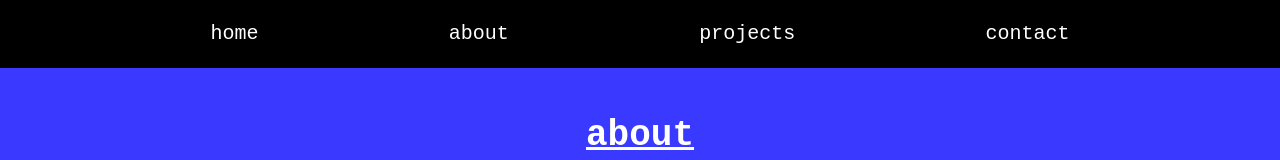
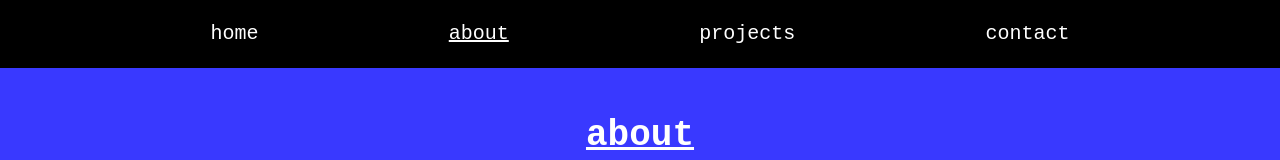
Before and after one commit to AristideExe/aristide-proriol-v2, a React (Vite) app: page /about in a window 1280 px wide. Shown: the top 160 px of the page. Built offline with nearby package versions, Linux system fonts and the light colour scheme.

Commit message:
feat: improve header

```diff
--- a/index.html
+++ b/index.html
@@ -4,7 +4,7 @@
   <head>
     <meta charset="UTF-8" />
     <meta name="viewport" content="width=device-width, initial-scale=1.0" />
-    <title>aristide-proriol-v2</title>
+    <title>Aristide Proriol</title>
   </head>
   <body>
     <div id="app"></div>
--- a/src/components/Header/HeaderLink.tsx
+++ b/src/components/Header/HeaderLink.tsx
@@ -1,5 +1,5 @@
 import {Link, type LinkComponentProps} from "@tanstack/react-router";
 
 export function HeaderLink (linkProps : LinkComponentProps) {
-    return <Link {...linkProps} className="text-xl hover:text-(--background-color) transition-all duration-200"/>;
+    return <Link {...linkProps} className="text-xl hover:underline transition-all duration-200" activeProps={{className: "underline"}} />;
 }
```
